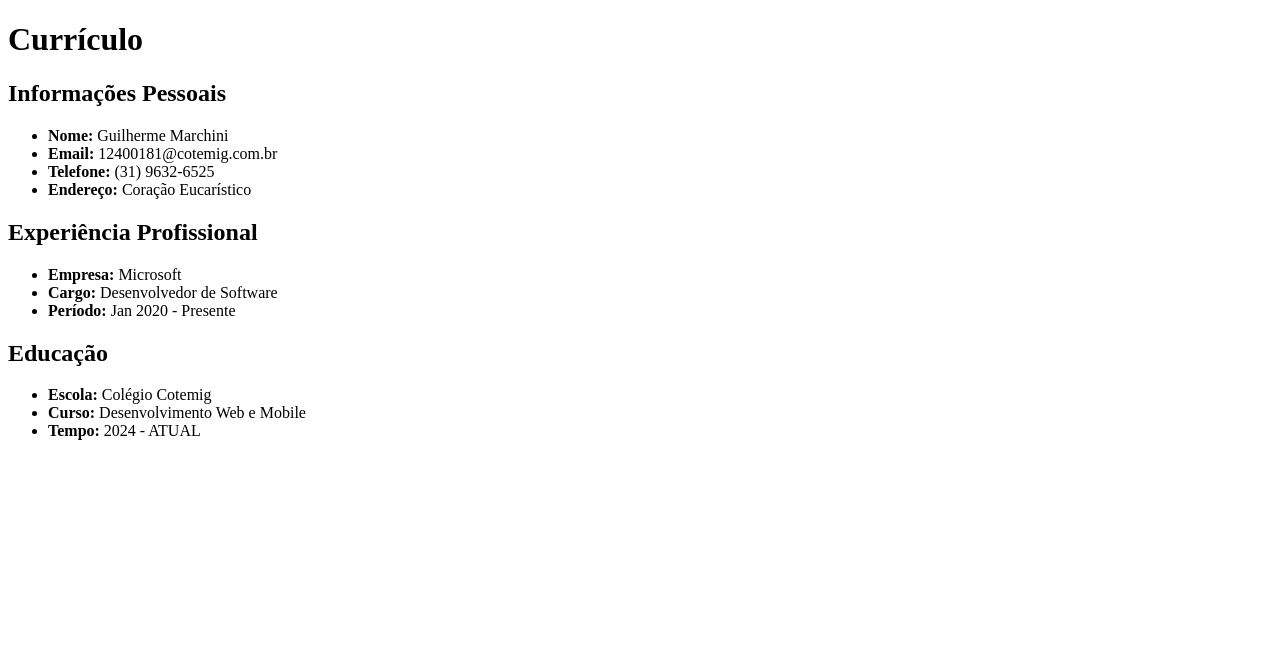
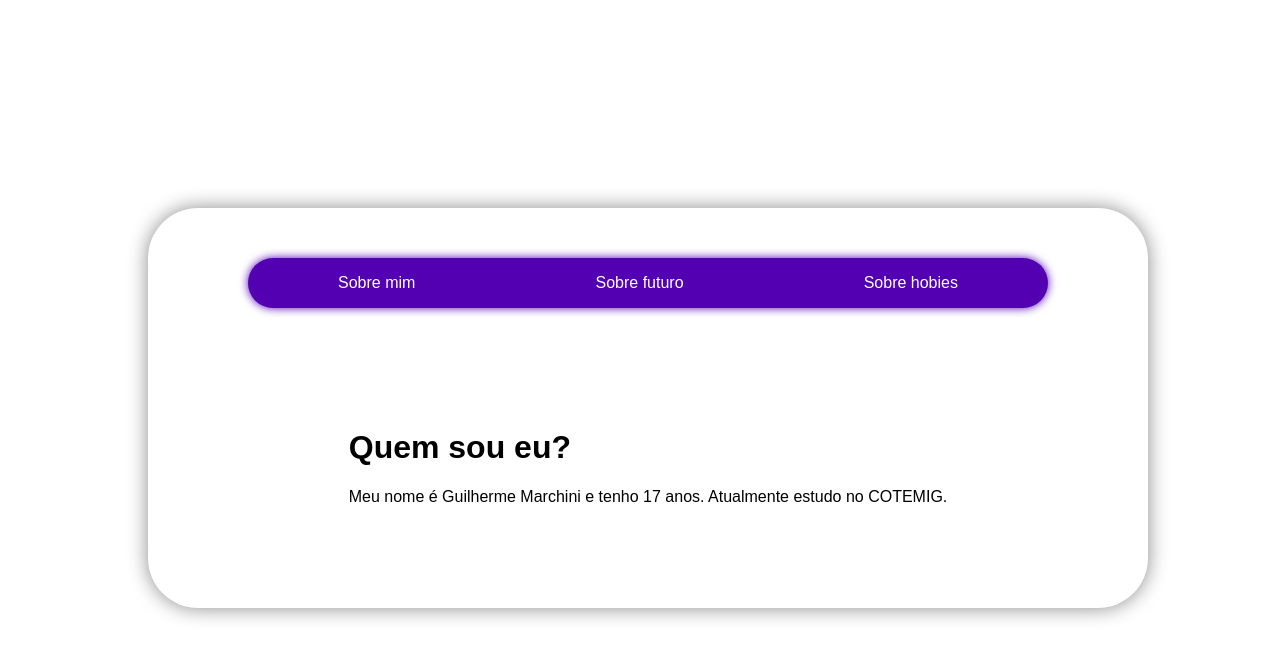
Before and after one commit to GuiMarchini/python, a Flask app: template templates/home.html in a window 1280 px wide. Shown: the top 659 px of the page. Run offline with Flask 3, Linux system fonts and the light colour scheme; the template is opened without the code that fills it, so the values that code supplies are empty.

Commit message:
Add files via upload

```diff
--- /dev/null
+++ b/static/css/style.css
@@ -0,0 +1,52 @@
+body{
+    height: 50vh;
+    width: 1000px;
+    position: absolute;
+    top: 50%;
+    left: 50%;
+    transform: translate(-50%, -50%);
+    font-family: Arial, sans-serif;
+    display: flex;
+    flex-direction: column;
+    align-items: center;
+
+    box-sizing: border-box;
+    border-radius: 50px;
+    box-shadow: 0px 0px 20px rgb(138, 138, 138);
+
+
+}
+
+.menu {
+    width: 80%;
+    background-color: #5300b3;
+    height: 50px;
+    border-radius: 30px;
+    box-shadow: 0px 0px 10px #5300b3;
+    margin-right: 50px;
+    margin-top: 5%;
+    margin-left: 50px;
+    margin-bottom: 10%;
+}
+
+.conteudo {
+    flex: 1;
+}
+
+
+.menu ul {
+    list-style-type: none;
+    padding: 0;
+    display: flex;
+    flex-direction: row;
+    align-items: center;
+    justify-content: space-around;
+}
+
+
+.menu ul li a {
+    text-decoration: none;
+    color: white;
+    display: block;
+
+}
--- a/templates/home.html
+++ b/templates/home.html
@@ -1,34 +1,10 @@
+{% extends "layout.html" %}
 
-        <!DOCTYPE html>
-        <html lang="pt-BR">
-        <head>
-            <meta charset="UTF-8">
-            <meta name="viewport" content="width=device-width, initial-scale=1.0">
-            <title>Currículo</title>
-        </head>
-        <body>
-            <h1>Currículo</h1>
+{% block titulo %}
+Home
+{% endblock %}
 
-            <h2>Informações Pessoais</h2>
-            <ul>
-                <li><strong>Nome:</strong> Guilherme Marchini</li>
-                <li><strong>Email:</strong> 12400181@cotemig.com.br</li>
-                <li><strong>Telefone:</strong> (31) 9632-6525</li>
-                <li><strong>Endereço:</strong> Coração Eucarístico</li>
-            </ul>
-
-            <h2>Experiência Profissional</h2>
-            <ul>
-                <li><strong>Empresa:</strong> Microsoft</li>
-                <li><strong>Cargo:</strong> Desenvolvedor de Software</li>
-                <li><strong>Período:</strong> Jan 2020 - Presente</li>
-            </ul>
-
-            <h2>Educação</h2>
-            <ul>
-                <li><strong>Escola:</strong> Colégio Cotemig</li>
-                <li><strong>Curso:</strong> Desenvolvimento Web e Mobile</li>
-                <li><strong>Tempo:</strong> 2024 - ATUAL</li>
-            </ul>
-        </body>
-        </html>
+{% block content %}
+<h1>Quem sou eu?</h1>
+<p>Meu nome é Guilherme Marchini e tenho 17 anos. Atualmente estudo no COTEMIG.</p>
+{% endblock %}
--- /dev/null
+++ b/templates/layout.html
@@ -0,0 +1,40 @@
+<!DOCTYPE html>
+<html>
+
+<!-- Template base para as páginas do Flask Menu.
+     Contém a estrutura básica do HTML, incluindo o menu de navegação e um bloco para o conteúdo específico de cada página.
+     As páginas individuais estendem este template e preenchem os blocos de título e conteúdo conforme necessário.
+
+     O bloco 'title' é usado para definir o título da página, que é exibido na aba do navegador.
+     O bloco 'content' é onde o conteúdo específico de cada página será inserido. -->
+
+<head>
+
+    <!-- Aqui entra o primeiro Jinja2, que é usado junto com o Flask.
+         A função url_for é utilizada para gerar URLs dinâmicas.
+         Nesse caso, ela gera o caminho para arquivos estáticos, como o CSS. -->
+    <link rel="stylesheet" href="{{ url_for('static', filename='css/style.css') }}">
+
+    <title>{% block title %}{% endblock %} - Flask Menu</title>
+
+</head>
+
+<body>
+    <div class="menu">
+        <nav>
+            <ul>
+                <!-- url_for também é usado para navegar entre rotas do Flask -->
+                <li><a href="{{ url_for('home') }}">Sobre mim</a></li>
+                <li><a href="{{ url_for('page1') }}">Sobre futuro</a></li>
+                <li><a href="{{ url_for('page2') }}">Sobre hobies</a></li>
+            </ul>
+        </nav>
+    </div>
+
+    <div class="content">
+        {% block content %}{% endblock %}
+    </div>
+
+</body>
+
+</html>
```
Also changed, not shown: aula4.py (added, +18 -0 lines), aula5.py (added, +40 -0 lines), templates/page1.html (added, +10 -0 lines), templates/page2.html (added, +10 -0 lines).
